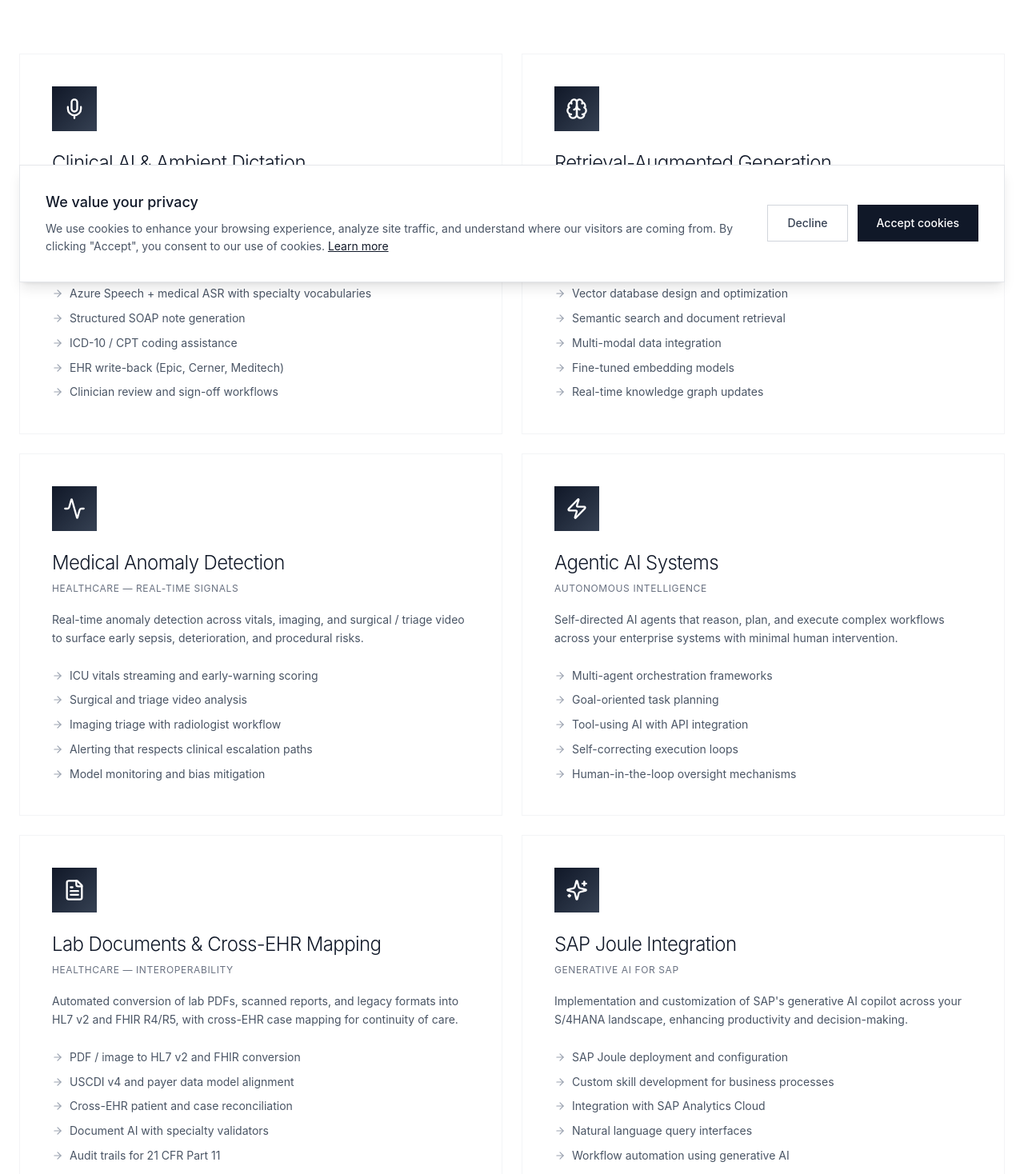
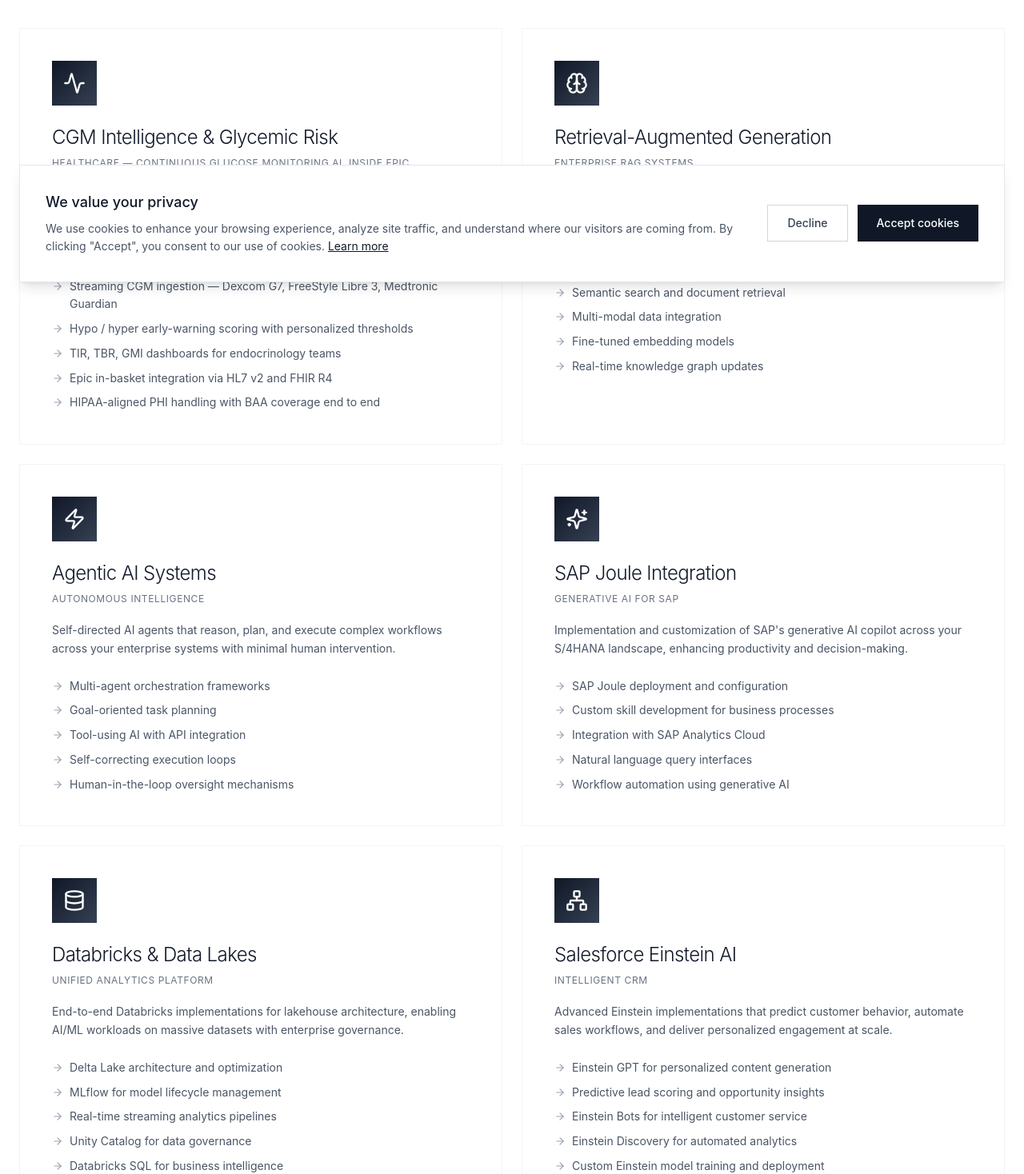
Before and after one commit to A2TechConsult/ASquared2, a React (Vite) app: page /ai-capabilities in a window 1280 px wide. Shown: the part 423-1891 px from the top of the page at 80% size. Built offline with nearby package versions, Linux system fonts and the light colour scheme.

Commit message:
AICapabilities: drop dictation + labs/vitals + anomaly; keep CGM only

```diff
--- a/src/app/pages/AICapabilities.tsx
+++ b/src/app/pages/AICapabilities.tsx
@@ -6,16 +6,16 @@ export function AICapabilities() {
   // Mixed order: healthcare and enterprise AI interleaved so SAP is not first
   const capabilities = [
     {
-      icon: Mic,
-      title: 'Clinical AI & Ambient Dictation',
-      subtitle: 'Healthcare — Speech & Documentation',
-      description: 'HIPAA-ready ambient dictation and clinical scribing that captures the physician-patient encounter and produces structured notes, orders, and codes.',
+      icon: Activity,
+      title: 'CGM Intelligence & Glycemic Risk',
+      subtitle: 'Healthcare — Continuous Glucose Monitoring AI, inside Epic',
+      description: 'AI on continuous glucose monitor streams fused with nutrition, insulin and activity context. Early flags for hypo and hyper events, pattern coaching and endocrinology dashboards — delivered inside the Epic workflow via HL7 and FHIR under a HIPAA perimeter.',
       features: [
-        'Azure Speech + medical ASR with specialty vocabularies',
-        'Structured SOAP note generation',
-        'ICD-10 / CPT coding assistance',
-        'EHR write-back (Epic, Cerner, Meditech)',
-        'Clinician review and sign-off workflows',
+        'Streaming CGM ingestion — Dexcom G7, FreeStyle Libre 3, Medtronic Guardian',
+        'Hypo / hyper early-warning scoring with personalized thresholds',
+        'TIR, TBR, GMI dashboards for endocrinology teams',
+        'Epic in-basket integration via HL7 v2 and FHIR R4',
+        'HIPAA-aligned PHI handling with BAA coverage end to end',
       ],
     },
     {
@@ -32,19 +32,6 @@ export function AICapabilities() {
       ],
     },
     {
-      icon: Activity,
-      title: 'Medical Anomaly Detection',
-      subtitle: 'Healthcare — Real-Time Signals',
-      description: 'Real-time anomaly detection across vitals, imaging, and surgical / triage video to surface early sepsis, deterioration, and procedural risks.',
-      features: [
-        'ICU vitals streaming and early-warning scoring',
-        'Surgical and triage video analysis',
-        'Imaging triage with radiologist workflow',
-        'Alerting that respects clinical escalation paths',
-        'Model monitoring and bias mitigation',
-      ],
-    },
-    {
       icon: Zap,
       title: 'Agentic AI Systems',
       subtitle: 'Autonomous Intelligence',
@@ -55,19 +42,6 @@ export function AICapabilities() {
         'Tool-using AI with API integration',
         'Self-correcting execution loops',
         'Human-in-the-loop oversight mechanisms',
-      ],
-    },
-    {
-      icon: FileText,
-      title: 'Lab Documents & Cross-EHR Mapping',
-      subtitle: 'Healthcare — Interoperability',
-      description: 'Automated conversion of lab PDFs, scanned reports, and legacy formats into HL7 v2 and FHIR R4/R5, with cross-EHR case mapping for continuity of care.',
-      features: [
-        'PDF / image to HL7 v2 and FHIR conversion',
-        'USCDI v4 and payer data model alignment',
-        'Cross-EHR patient and case reconciliation',
-        'Document AI with specialty validators',
-        'Audit trails for 21 CFR Part 11',
       ],
     },
     {
@@ -146,10 +120,10 @@ export function AICapabilities() {
   // Mixed order: healthcare and enterprise projects interleaved
   const projects = [
     {
-      title: 'Ambient Dictation — 7-Hospital System',
-      challenge: 'Regional health system needed to reduce clinician documentation burden across 7 hospitals',
-      solution: 'Deployed ambient dictation with Azure Speech, specialty vocabularies, and Epic write-back',
-      impact: '62% reduction in after-hours charting, higher clinician satisfaction scores',
+      title: 'CGM Glycemic Intelligence — Endocrinology Group',
+      challenge: 'Endocrinology team needed earlier flags for hypo events and clearer time-in-range reporting across a diverse CGM device mix',
+      solution: 'Streaming ingestion from Dexcom G7, FreeStyle Libre 3 and Medtronic Guardian, with personalized thresholds, context fusion and Epic in-basket integration via HL7 and FHIR',
+      impact: 'Hypo warnings delivered 32 minutes earlier on average; TIR reporting adopted by 94% of clinicians within 60 days; zero PHI incidents in year 1',
     },
     {
       title: 'Manufacturing Intelligence',
@@ -158,22 +132,10 @@ export function AICapabilities() {
       impact: '23% reduction in scrap costs, 15% improvement in first-pass yield',
     },
     {
-      title: 'ICU Anomaly Detection — Early Sepsis',
-      challenge: 'Academic medical center wanted earlier detection of sepsis in ICU populations',
-      solution: 'Streaming anomaly detection on vitals and labs with clinician-tuned escalation paths',
-      impact: 'Alerts 4–6 hours earlier than standard scoring, with reduced alert fatigue',
-    },
-    {
       title: 'Procurement Copilot',
       challenge: 'Fortune 500 client required intelligent procurement assistant for 5,000+ users',
       solution: 'Built RAG system on SAP Master Data with GPT-4, integrated into SAP Fiori',
       impact: '40% faster vendor selection, 60% reduction in manual data lookup',
-    },
-    {
-      title: 'PDF-to-HL7 Lab Pipeline — MedTech ISV',
-      challenge: 'MedTech ISV needed to ingest lab PDFs from 300+ facilities into a FHIR-based platform',
-      solution: 'Document AI pipeline converting PDFs to HL7 v2 and FHIR R4 with specialty validators',
-      impact: '94% straight-through processing, days-to-minutes turnaround for new facilities',
     },
     {
       title: 'Sales Forecasting',
@@ -210,7 +172,7 @@ export function AICapabilities() {
             </h1>
 
             <p className="text-xl text-gray-500 max-w-4xl mx-auto leading-relaxed">
-              Enterprise-grade AI across SAP, operations, and healthcare. From generative AI and autonomous agents to clinical dictation and medical anomaly detection — precision-engineered AI systems designed for enterprise scale, security, and governance, including HIPAA-ready healthcare workflows, delivered with measurable outcomes.
+              Enterprise-grade AI across SAP and operations — and continuous glucose monitoring intelligence for healthcare. Precision-engineered AI designed for enterprise scale, security and governance, with HIPAA-ready delivery into the Epic workflow via HL7 and FHIR.
             </p>
           </motion.div>
         </div>
```
